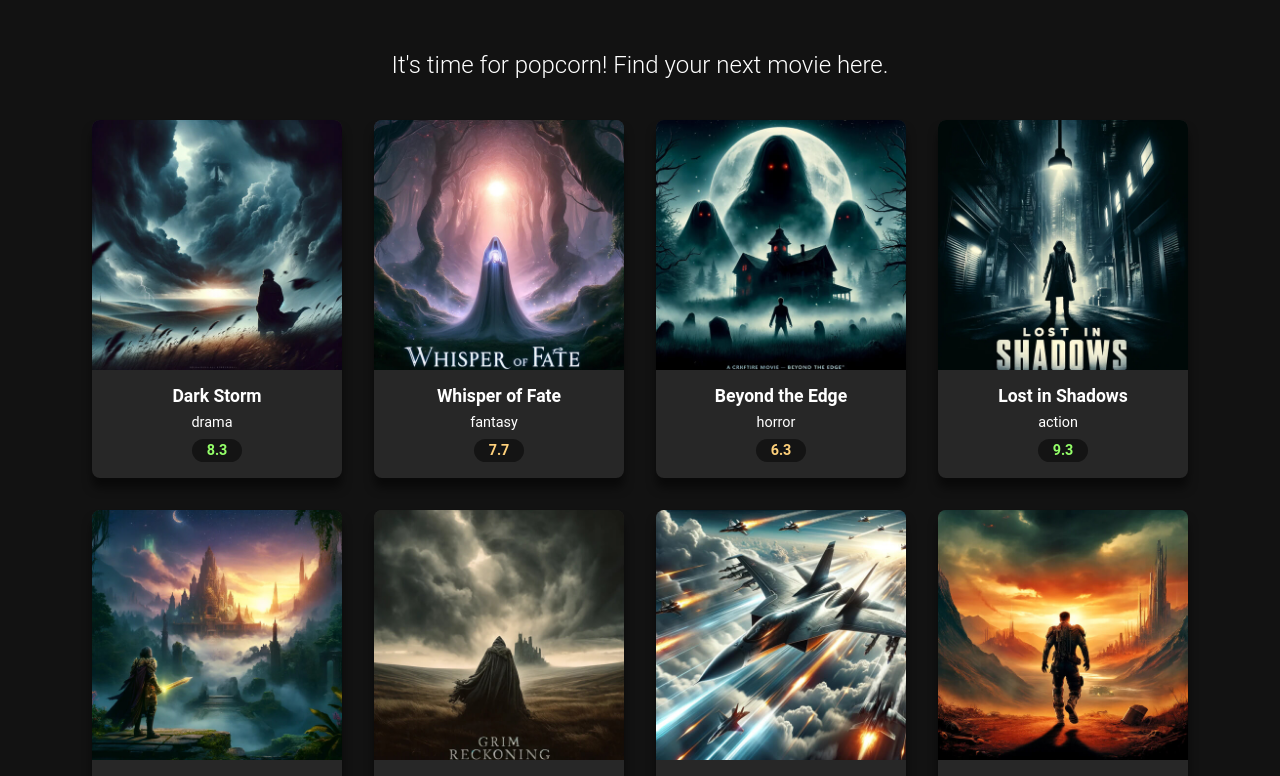
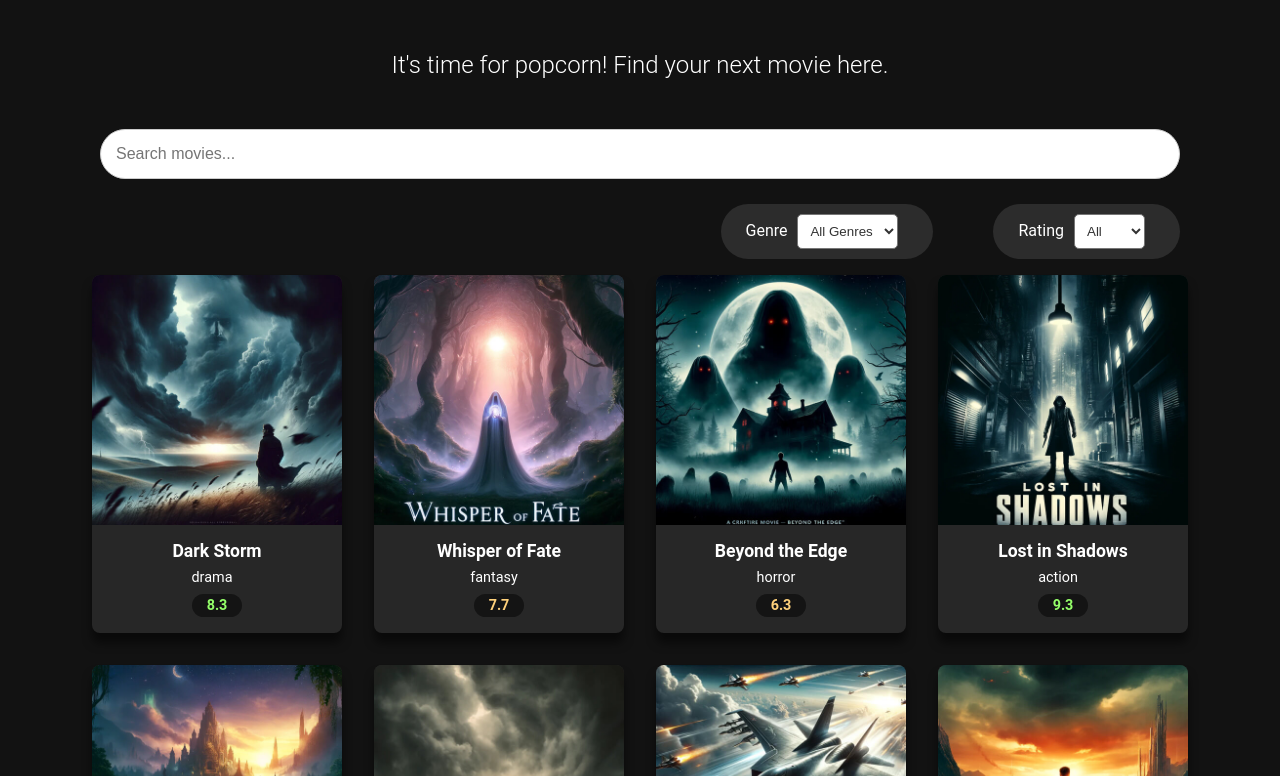
Before and after one commit to Stamich47/react-moviedux, a React (Create React App) app: page / in a window 1280 px wide. Shown: the part 324-1100 px from the top of the page. Built offline with nearby package versions, Linux system fonts and the light colour scheme.

Commit message:
Add Genre/Rating filter

```diff
--- a/src/components/MoviesGrid.js
+++ b/src/components/MoviesGrid.js
@@ -5,6 +5,10 @@ import '../styles.css';
 export default function MoviesGrid() {
   // Creating a new state
   const [movies, setMovies] = useState([]);
+  const [searchTerm, setSearchTerm] = useState('');
+
+  const [genre, setGenre] = useState('All Genres');
+  const [rating, setRating] = useState('All');
 
   useEffect(() => {
     fetch('movies.json')
@@ -12,11 +16,100 @@ export default function MoviesGrid() {
       .then((data) => setMovies(data));
   }, []);
 
+  function handleSearchChange(e) {
+    setSearchTerm(e.target.value);
+  }
+
+  function handleGenreChange(e) {
+    setGenre(e.target.value);
+  }
+
+  function handleRatingChange(e) {
+    setRating(e.target.value);
+  }
+
+  const matchesGenre = (movie, genre) => {
+    return (
+      genre === 'All Genres' ||
+      movie.genre.toLowerCase() === genre.toLowerCase()
+    );
+  };
+
+  const matchesSearchTerm = (movie) => {
+    return movie.title.toLowerCase().includes(searchTerm.toLowerCase());
+  };
+
+  const matchesRating = (movie, rating) => {
+    switch (rating) {
+      case 'All':
+        return true;
+
+      case 'Good':
+        return movie.rating >= 8;
+
+      case 'Ok':
+        return movie.rating >= 5 && movie.rating < 8;
+
+      case 'Bad':
+        return movie.rating < 5;
+
+      default:
+        return false;
+    }
+  };
+
+  const filteredMovies = movies.filter(
+    (movie) =>
+      matchesGenre(movie, genre) &&
+      matchesSearchTerm(movie, searchTerm) &&
+      matchesRating(movie, rating)
+  );
+
   return (
-    <div className="movies-grid">
-      {movies.map((movie) => (
-        <MovieCard movie={movie} key={movie.id}></MovieCard>
-      ))}
+    <div>
+      <input
+        type="text"
+        className="search-input"
+        placeholder="Search movies..."
+        value={searchTerm}
+        onChange={handleSearchChange}
+      />
+
+      <div className="filter-bar">
+        <div className="filter-slot">
+          <label>Genre</label>
+          <select
+            className="filter-dropdown"
+            value={genre}
+            onChange={handleGenreChange}
+          >
+            <option>All Genres</option>
+            <option>Action</option>
+            <option>Drama</option>
+            <option>Fantasy</option>
+            <option>Horror</option>
+          </select>
+        </div>
+
+        <div className="filter-slot">
+          <label>Rating</label>
+          <select
+            className="filter-dropdown"
+            value={rating}
+            onChange={handleRatingChange}
+          >
+            <option>All</option>
+            <option>Good</option>
+            <option>Ok</option>
+            <option>Bad</option>
+          </select>
+        </div>
+      </div>
+      <div className="movies-grid">
+        {filteredMovies.map((movie) => (
+          <MovieCard movie={movie} key={movie.id}></MovieCard>
+        ))}
+      </div>
     </div>
   );
 }
--- a/src/styles.css
+++ b/src/styles.css
@@ -25,7 +25,7 @@ body {
 .search-input {
   padding: 15px;
   margin: 25px 10px;
-  width: 100%;
+  width: 90%;
   font-size: 16px;
   border-radius: 100px;
   border: 1px solid #ccc;
@@ -40,7 +40,7 @@ body {
 .filter-slot {
   background-color: #2c2c2c;
   padding: 0 25px;
-  margin: 10px;
+  margin-right: 5%;
   border-radius: 50px;
 }
 
```
